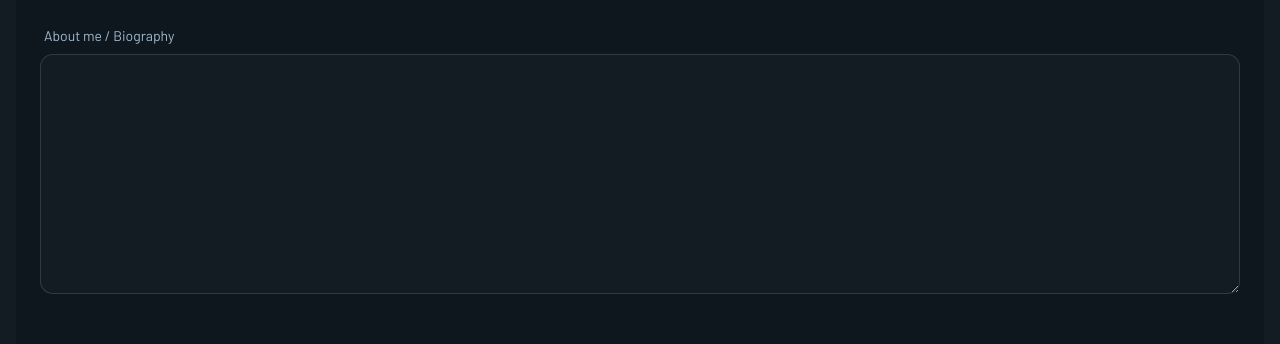
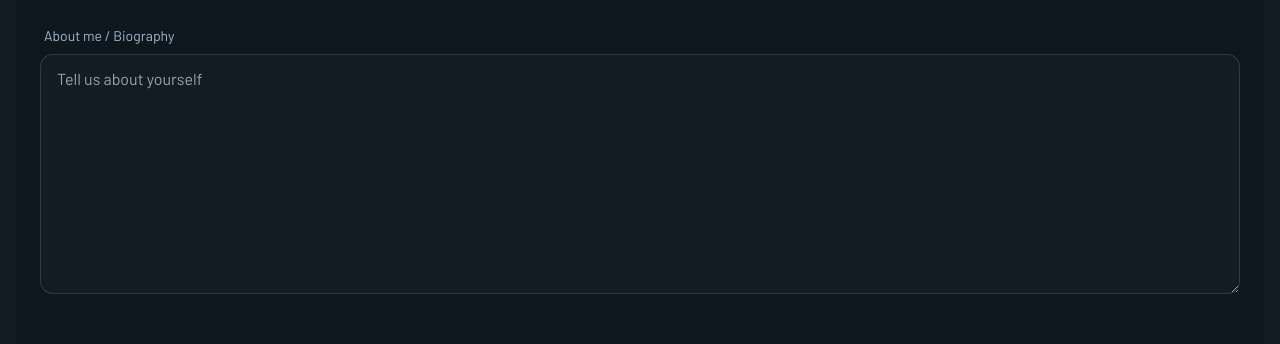
Before and after one commit to taseenjeem/intellipath-ts, a Next.js app: page /profile/1/settings in a window 1280 px wide. Shown: the part 594-938 px from the top of the page. Built offline with nearby package versions, Linux system fonts and the light colour scheme; no server answers.

Commit message:
Update EditPersonalInfo.tsx

```diff
--- a/src/components/page/profile-page/EditPersonalInfo.tsx
+++ b/src/components/page/profile-page/EditPersonalInfo.tsx
@@ -113,6 +113,7 @@ const EditPersonalInfo = ({
         <textarea
           id="biography"
           name="biography"
+          placeholder="Tell us about yourself"
           className="input input-bordered pt-3 min-h-60"
           value={formData.biography ?? ""}
           onChange={handleChange}
```
